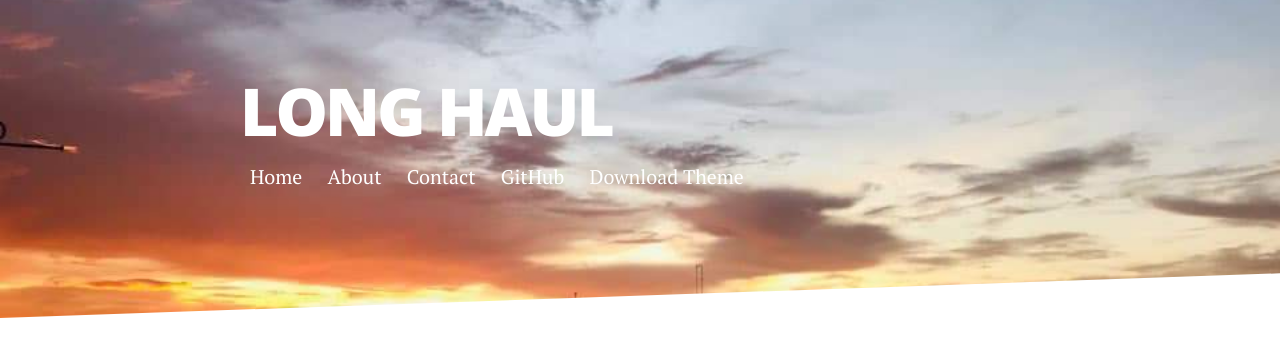
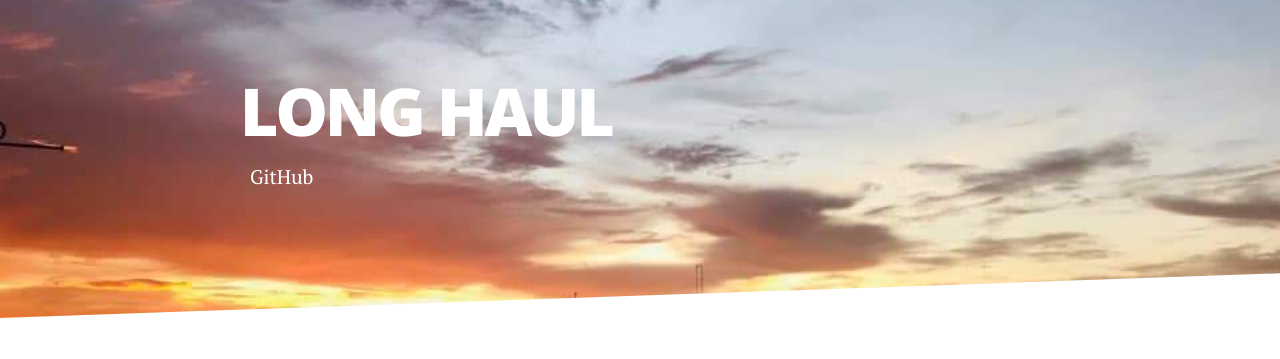
Before and after one commit to hwstage/hwstage.github.io, a Jekyll site: the page built from index.html, in a window 1280 px wide. Shown: the top 359 px of the page. Built offline with Jekyll 4.4.1, drawn with Linux system fonts in a browser that asks for light colours; nearby versions of some CDN libraries; the list of posts is cut into pages by our own code.

Commit message:
Remove unused code in header.html

```diff
--- a/_includes/header.html
+++ b/_includes/header.html
@@ -3,13 +3,7 @@
          <h1 class="logo"><a href="/">{{ site.title }}</a></h1>
          <nav class="nav-collapse">
              <ul class="noList">
-                 {%- for link in site.navigation -%}{%- assign current = nil -%}{%- if page.url contains link.url or forloop.first and page.url == '/' or page.url == 'index.html' -%}{%- assign current = 'current' -%}{%- endif -%}
-                 <li class="element {%- if forloop.first -%}first{%- endif -%} {{ current }} {%- if forloop.last -%}last{%- endif -%}">
-                     <a href="{{ link.url }}">{{ link.title }}</a>
-                 </li>
-                 {%- endfor -%}
                  <li> <a href="https://github.com/brianmaierjr/long-haul" target="_blank">GitHub</a></li>
-                 <li><a href="https://github.com/brianmaierjr/long-haul/archive/master.zip">Download Theme</a></li>
              </ul>
          </nav>
      </div>
```
